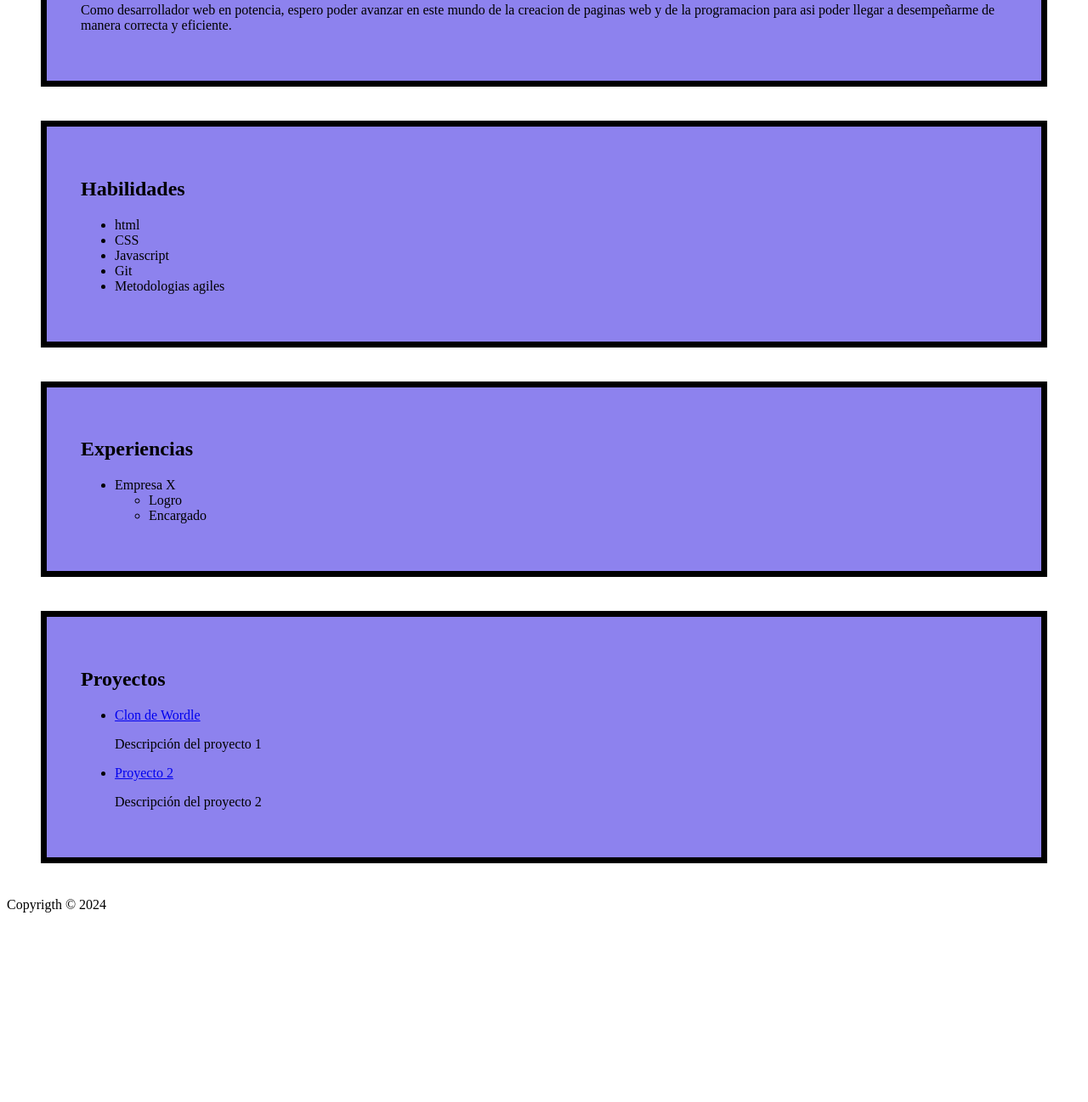
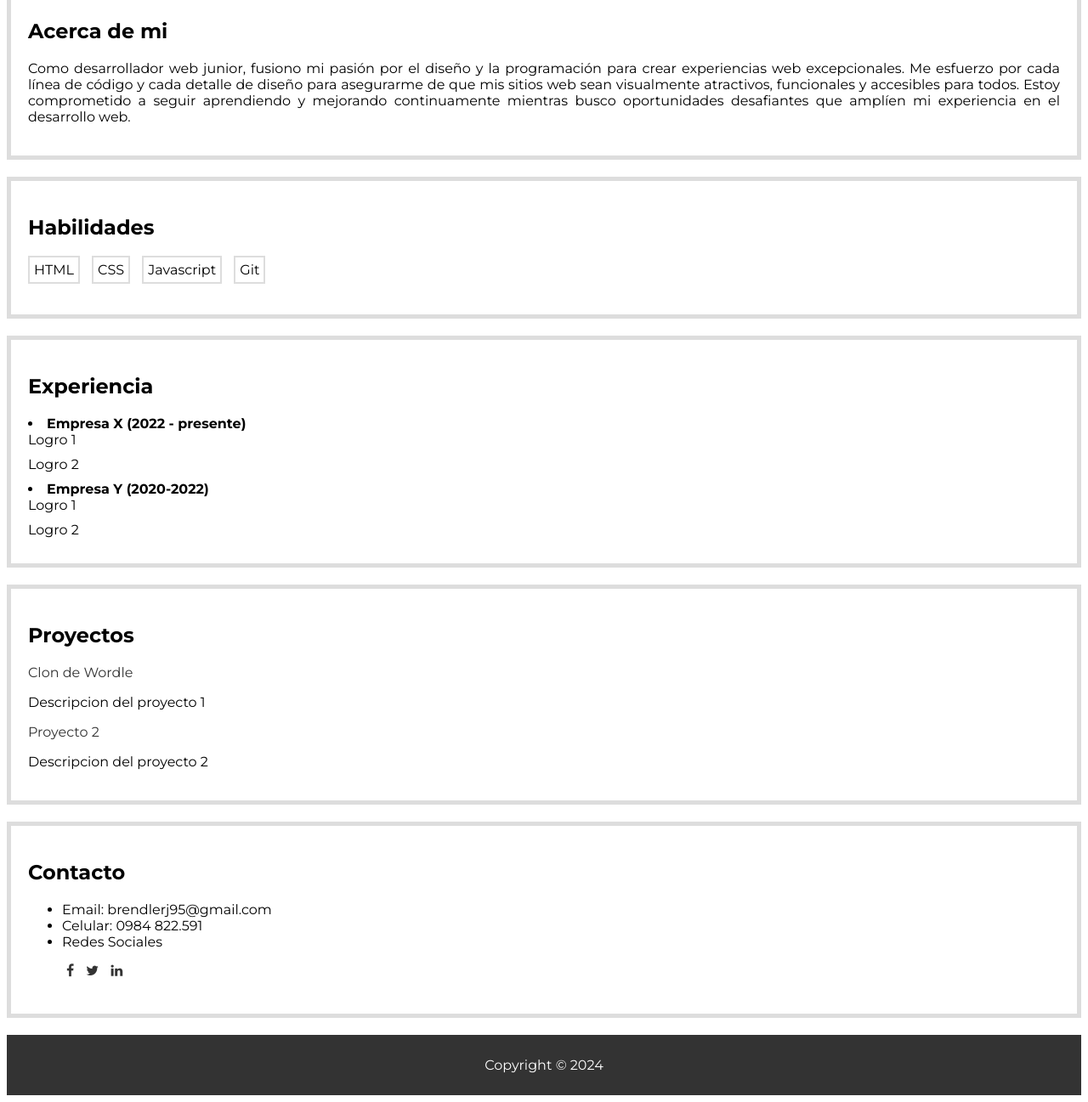
Before and after one commit to Jonh0695/MiPortfolio, a plain HTML site: page index.html in a window 1280 px wide. Shown: the part 292-1589 px from the top of the page at 85% size. Before the commit the page ends 1382 px from the top, so only its background shows below. Drawn offline with Linux system fonts and the light colour scheme.

Commit message:
Nuevos cambios

```diff
--- a/index.html
+++ b/index.html
@@ -1,72 +1,97 @@
 <!DOCTYPE html>
 <html>
     <head>
-        <title>Mi Portfolio</title>
-       <link rel="stylesheet" href="style.css"/>
+        <title> Mi portfolio Personal</title>
+        <link rel="stylesheet" href="./style.css"/>
+        <link
+            rel="stylesheet"
+            href="https://cdnjs.cloudflare.com/ajax/libs/font-awesome/4.7.0/css/font-awesome.min.css"
+            />
     </head>
     <body>
         <header>
             <nav>
                 <ul>
-                  <a href="#acerca-de-mi">Acerca de mí</a>
-                  <a href="#habilidades">Habilidades</a>
-                  <a href="#experiencia">Experiencia</a>
-                  <a href="#proyectos">Proyectos</a>
-                  <a href="#contacto">Contacto</a>
+                    <a class="menu-item" href="#acerca-de-mi"> Acerca de mi</a>
+                    <a class="menu-item"  href="#habilidades"> Habilidades</a>
+                    <a class="menu-item"  href="#experiencia"> Experiencia</a>
+                    <a class="menu-item"  href="#proyectos"> Proyectos</a>
+                    <a class="menu-item"  href="#contacto"> Contacto</a>
                 </ul>
             </nav>
-
-            <h1> <style></style>Jonathan Brendler</h1>
-            <h2> Web Developer </h2>
+            <h1> Jonathan Brendler</h1>
+            <h2> Web developer</h2>
         </header>
         <main>
             <section id="acerca-de-mi">
-                <h2> Acerca de mi </h2>
+                <h2> Acerca de mi</h2>
                 <p>
-                    Como desarrollador web en potencia, espero poder avanzar en este mundo de la creacion de paginas web y de la programacion
-                    para asi poder llegar a desempeñarme de manera correcta y eficiente.
+                    Como desarrollador web junior, fusiono mi pasión por el diseño y la programación para crear experiencias web excepcionales. Me esfuerzo por cada línea de código y cada detalle de diseño para asegurarme de que mis sitios web sean visualmente atractivos, funcionales y accesibles para todos. Estoy comprometido a seguir aprendiendo y mejorando continuamente mientras busco oportunidades desafiantes que amplíen mi experiencia en el desarrollo web.
+
                 </p>
             </section>
             <section id="habilidades">
-                <h2>Habilidades</h2>
+                <h2> Habilidades </h2>
                 <ul>
-                    <li>html</li>
-                    <li>CSS</li>
-                    <li>Javascript</li>
-                    <li>Git</li>
-                    <li>Metodologias agiles</li>
+                    <li> HTML </li>
+                    <li> CSS </li>
+                    <li> Javascript </li>
+                    <li> Git </li>
                 </ul>
             </section>
-            <section>
-                <h1> Experiencias </h1>
+            <section id="experiencia">
+                <h2> Experiencia </h2>
+                    <li>
+                      <b>Empresa X (2022 - presente)</b>
                       <ul>
+                        <li>Logro 1</li>
+                        <li>Logro 2</li>
+                      </ul>
+                    </li>
                     <li>
-                      Empresa X
-                      <ul>
-                        <li>Logro</li>
-                        <li> Encargado</li>
+                        <b>Empresa Y (2020-2022)</b>                      <ul>
+                            <li>Logro 1</li>
+                            <li>Logro 2</li>
                         </ul>
                     </li>
                   </ul>
             </section>
-            <section>
+            <section id="proyectos">
                 <h2>Proyectos</h2>
                 <ul>
                     <li>
-                    <a href="https://www.nytimes.com/games/wordle/index.html"
-                      >Clon de Wordle</a
-                    >
-                    <p>Descripción del proyecto 1</p>
+                        <a href="https>//www.nytimes.com/games/wordlw/index.html"> Clon de Wordle </a>
+                        <p> Descripcion del proyecto 1</p>
                     </li>
                     <li>
-                    <a href="https://www.nytimes.com/games/wordle/index.html">Proyecto 2</a>
-                    <p>Descripción del proyecto 2</p>
+                        <a href="https:nytimes.com/games/wordle/index.html"> Proyecto 2 </a>
+                        <p> Descripcion del proyecto 2</p>
+                    </li>
+                </ul>
+            </section>
+            <section id="contacto">
+                <h2> Contacto </h2>
+                <ul>
+                    <li> Email: brendlerj95@gmail.com</li>
+                    <li> Celular: 0984 822.591 </li>
+                    <li> Redes Sociales
+                        <ul id="sociales">
+                            <li>
+                                <a href="https://www.facebook.com/jhonyBrendler/?locale=es_LA" class="fa fa-facebook"></a>
+                            </li>
+                            <li>
+                                <a href="https://x.com/brendlerjhon" class="fa fa-twitter"></a>
+                            </li>
+                            <li>
+                                <a href="https://linkedin.com/in/JonathanBrendler" class="fa fa-linkedin"></a>
+                            </li>
+                        </ul>
                     </li>
                 </ul>
             </section>
         </main>
         <footer>
-            <p>Copyrigth &copy; 2024 </p>
+            <p> Copyright &copy; 2024 </p>
         </footer>
     </body>
 </html>
--- a/style.css
+++ b/style.css
@@ -1,15 +1,111 @@
-ul {
 
-    ;}
-h2{
+@import url('https://fonts.googleapis.com/css2?family=Montserrat:ital,wght@0,100..900;1,100..900&display=swap');
 
-    font tab: size 20px;
+body {
+  font-family: "Montserrat", sans-serif;
+  font-optical-sizing: auto;
+  font-weight: <weight>;
+  font-style: normal;
+  padding-top: 70px
 }
 
-section {
+nav{
+    position: fixed;
+    top: 0;
+    left: 0;
+    width: 100%;
+    background-color: #fff;
+    box-shadow: 0 0 5px rgba(0, 0, 0, 0.5)
 
-    border: 7px black solid;
-    margin: 40px;
-    padding: 40px;
-    background-color: rgb(141, 130, 238);
 }
+
+.menu-item {
+    text-decoration: none;
+    color: #333;
+    padding: 10px;
+    display: inline-block;
+
+}
+
+.menu-item:hover {
+    background-color: #d2d2d2;
+    transition: all 0.4s ease-in-out;
+  }
+
+  header {
+    background-color: #333;
+    color: #fff;
+    text-align: center;
+    padding: 20px;
+    margin-bottom: 20px;
+
+  }
+
+  section {
+    padding: 20px;
+    border: 5px solid #ddd;
+    margin-bottom: 20px;
+  }
+  #acerca-de-mi {
+text-align: justify;
+
+  }
+  #habilidades ul {
+    list-style: none;
+    padding: 0;
+
+  }
+  #habilidades ul li {
+    display: inline-block;
+    padding: 5px;
+    border: 2px solid #ddd;
+    margin-right: 10px;
+
+  }
+  #experiencia ul {
+    list-style: none;
+    padding: 0;
+    margin: 0;
+  }
+
+  #experiencia ul li {
+    margin-bottom: 10px;
+  }
+#proyectos ul {
+    list-style: none;
+    padding: 0;
+    margin: 0;
+  }
+
+  #proyectos ul li a {
+    text-decoration: none;
+    color: #333;
+  }
+
+  #proyectos ul li a:hover {
+    text-decoration: underline;
+  }
+  #sociales {
+    list-style: none;
+    padding: 0;
+    margin-top: 10px;
+  }
+
+  #sociales li {
+    list-style: none;
+    display: inline-block;
+    padding: 5px;
+  }
+
+  .fa {
+    color: #333;
+    text-decoration: none;
+    margin-left: 0px;
+  }
+
+  footer {
+    background-color: #333;
+    color: #fff;
+    text-align: center;
+    padding: 10px;
+  }
```
Lines whose indentation alone changed are shown as unchanged.
